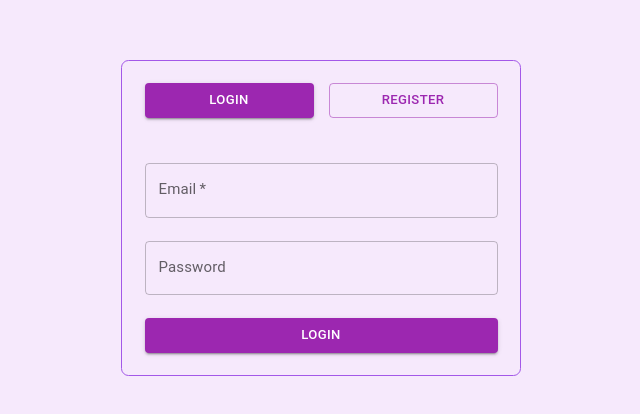
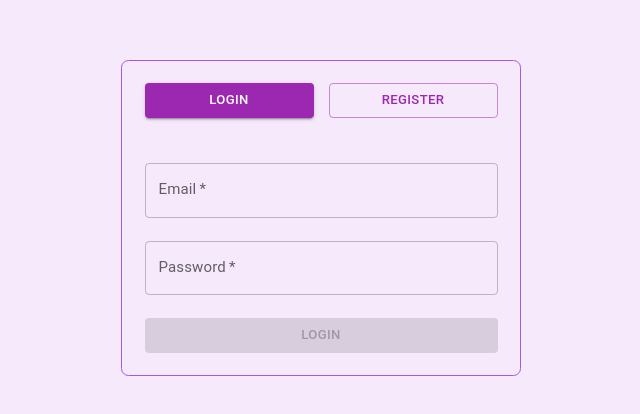
Before and after one commit to trosa-dev/soha-technical-challenge, a Next.js app in the folder front/: page / in a window 1280 px wide. Shown: the part 182-596 px from the top of the page, without its empty margins (319-959 px from the left). Built offline with nearby package versions, Linux system fonts and the light colour scheme.

Commit message:
feat: disable login button when fields are empty

```diff
--- a/front/src/screens/login/index.tsx
+++ b/front/src/screens/login/index.tsx
@@ -1,14 +1,18 @@
-import { Button, TextField } from "@mui/material";
+import { Button, Tooltip } from "@mui/material";
 import { LoginRegisterTab } from "./components/LoginRegisterTab";
 import { useSelector } from "react-redux";
 import { RootState } from "@/state/store";
 import { UserActionEnum } from "@/state/appSlice";
 import { handleOnSubmit } from "./functions/handleOnSubmit";
 import { EmailInput } from "./components/EmailInput";
+import { useEffect, useState } from "react";
+import { PasswordInput } from "./components/PasswordInput";
 
 export const LoginScreen = () => {
+	const [disableButton, setDisableButton] = useState(true);
+
 	const appState = useSelector((state: RootState) => state.app);
-	const { userAction } = appState;
+	const { userAction, email, password } = appState;
 
 	function handleAction(userAction: UserActionEnum) {
 		switch (userAction) {
@@ -20,6 +24,14 @@ export const LoginScreen = () => {
 				return "error";
 		}
 	}
+
+	useEffect(() => {
+		if (email.value === "" || password.value === "") {
+			setDisableButton(true);
+			return;
+		}
+		setDisableButton(false);
+	}, [email.value, password.value]);
 
 	return (
 		<>
@@ -35,17 +47,17 @@ export const LoginScreen = () => {
 					</div>
 
 					<div className="block pt-6 w-full">
-						<TextField
-							id="password-input"
-							aria-label="password-input"
-							label="Password"
-							variant="outlined"
-							fullWidth
-						/>
+						<PasswordInput />
 					</div>
 
+					<Tooltip
+						title={
+							disableButton === true ? "Email and password are required" : ""
+						}
+					>
 						<div className="block pt-6">
 							<Button
+								disabled={disableButton}
 								variant="contained"
 								fullWidth
 								onClick={() => {
@@ -55,6 +67,7 @@ export const LoginScreen = () => {
 								{handleAction(userAction)}
 							</Button>
 						</div>
+					</Tooltip>
 				</div>
 			</main>
 		</>
```
Lines whose indentation alone changed are shown as unchanged.
